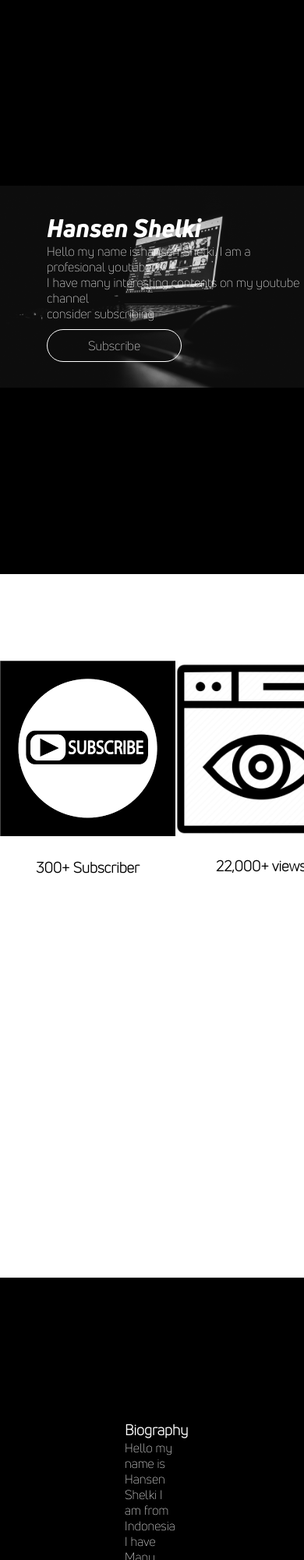
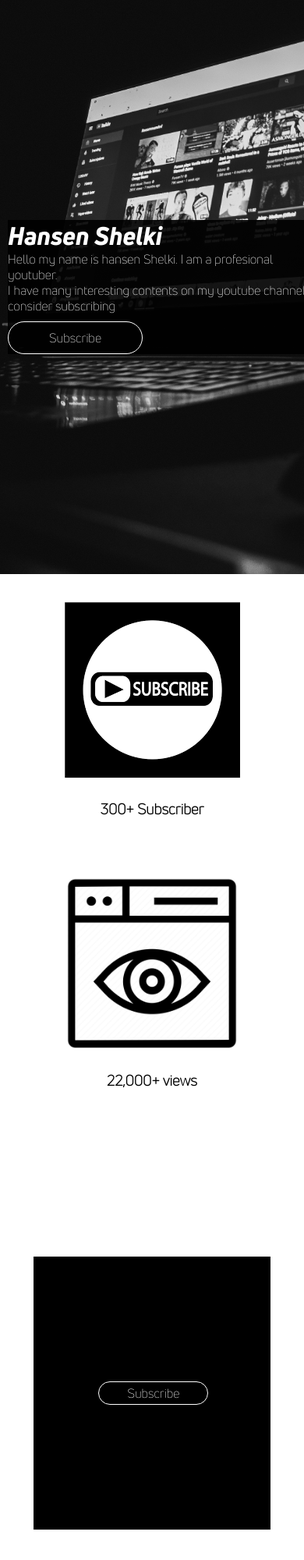
Before and after one commit to ryuuellbert/website, a plain HTML site: page index.html in a window 390 px wide. Shown: the top 2000 px of the page at 78% size. Drawn offline with Linux system fonts and the light colour scheme.

Commit message:
Update main.css

```diff
--- a/main.css
+++ b/main.css
@@ -39,7 +39,7 @@ header.container-header {
   display: grid;
   grid-area: header;
   background-color: black;
-  background-image: url(Image/komputer.jpg);
+  background-image: url(image/komputer.jpg);
   background-blend-mode: luminosity;
   background-position: right;
   background-repeat: no-repeat;
@@ -52,11 +52,10 @@ main.container-main {
   grid-area: content;
   display: grid;
   grid-template-columns: repeat(2, 1fr);
-  grid-template-rows: repeat(3, 2fr);
+  grid-template-rows: repeat(2, 2fr);
   grid-template-areas:
     "data data"
-    "bio bio"
-    "gallery gallery";
+    "bio bio";
   /* justify-items: center;
   align-items: center; */
 }
@@ -108,9 +107,6 @@ div.section-subscribers {
   text-align: center;
 }
 
-div.section-subscribers p {
-}
-
 div.section-views {
   text-align: center;
   grid-area: views;
@@ -126,3 +122,95 @@ section.biography {
   background-color: rgb(0, 0, 0);
   padding: 10rem;
 }
+
+section.biography .btn-subscribe {
+  padding: 0.2em 2.25em;
+}
+
+@media all and (max-width: 1000px) {
+  section.biography {
+    padding: 10rem 5rem;
+  }
+
+  header.container-header {
+    background-size: 200%;
+    background-position: center center;
+  }
+
+  div.container-isi-header {
+    background: rgba(0, 0, 0, 0.7);
+    width: 450px;
+  }
+}
+
+@media all and (max-width: 840px) {
+  section.biography {
+    /* padding: ; */
+    margin: auto;
+    /* width: 100%; */
+  }
+  section.biography h3,
+  section.biography p {
+    display: none;
+  }
+
+  section.biography a {
+    padding: 0.5em 3.25em;
+  }
+}
+
+@media all and (max-width: 540px) {
+  .section-data {
+    grid-template-columns: repeat(1, 1fr);
+    grid-template-rows: repeat(2, 350px);
+    grid-template-areas:
+      "subscriber"
+      "views";
+    justify-items: center;
+    align-items: center;
+  }
+}
+
+@media all and (max-width: 505px) {
+  div.container-isi-header {
+    margin-left: 0;
+  }
+  header.container-header {
+    /* background-image: none; */
+    background-size: 400%;
+  }
+}
+
+@media all and (max-width: 450px) {
+  div.container-isi-header {
+    margin: 10px;
+  }
+
+  div.container-isi-header {
+    background: rgba(0, 0, 0, 0.9);
+    width: 100%;
+  }
+}
+
+@media screen and (max-width: 360px) {
+  header.container-header {
+    /* background-image: none; */
+    background-size: 450%;
+  }
+
+  section.biography {
+    padding: 0;
+    margin: 45px;
+    width: 100%;
+    background-color: rgb(255, 255, 255);
+  }
+
+  .section-data {
+    grid-template-columns: repeat(1, 1fr);
+  }
+
+  section.biography a {
+    color: black;
+    border: 1px solid black;
+  }
+}
```
